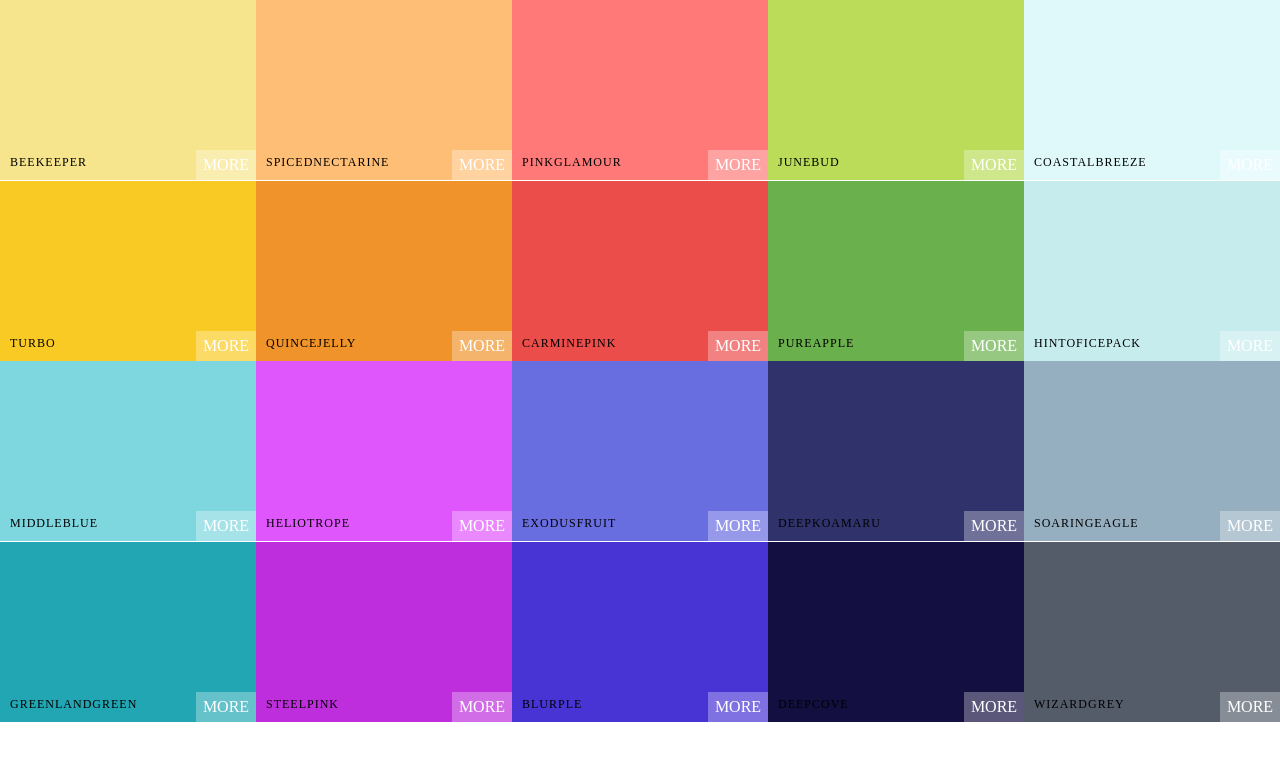
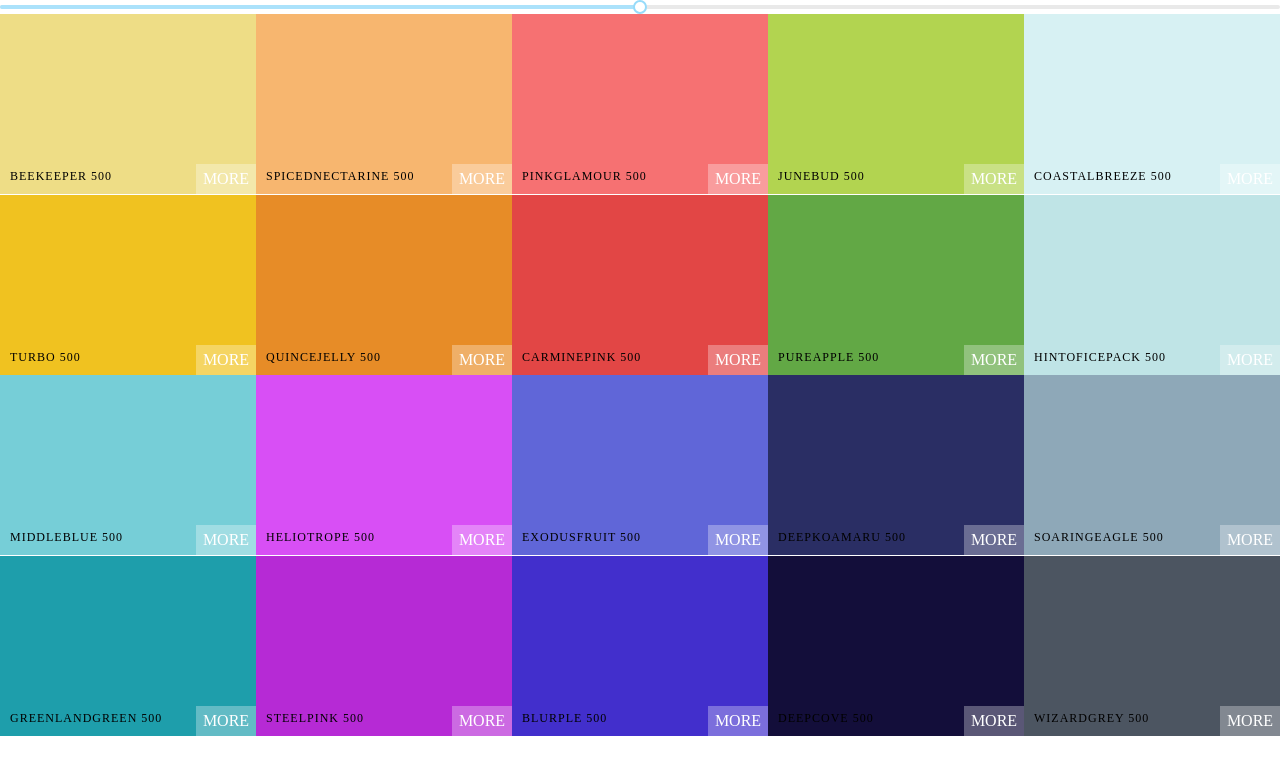
Before and after one commit to tsertic/color-picker-app, a React (Create React App) app: page / in a window 1280 px wide. Shown: the top 774 px of the page. Built offline with nearby package versions, Linux system fonts and the light colour scheme.

Commit message:
added rc-slider library and added slider to palette component

```diff
--- a/package.json
+++ b/package.json
@@ -8,6 +8,7 @@
     "@testing-library/user-event": "^7.2.1",
     "chroma-js": "^2.1.0",
     "copy-to-clipboard": "^3.3.1",
+    "rc-slider": "^9.2.3",
     "react": "^16.13.0",
     "react-copy-to-clipboard": "^5.0.2",
     "react-dom": "^16.13.0",
--- a/src/App.js
+++ b/src/App.js
@@ -4,12 +4,11 @@ import Palette from './containers/Palette';
 import { generatePalette } from './utils/colorHelpers';
 
 function App() {
-  const newPallete = generatePalette(seedColors[4]);
-  console.log(newPallete);
+  const genPallete = generatePalette(seedColors[4]);
 
   return (
     <div>
-      <Palette {...seedColors[4]} />
+      <Palette palette={genPallete} />
     </div>
   );
 }
--- a/src/containers/Palette.js
+++ b/src/containers/Palette.js
@@ -1,14 +1,39 @@
 import React, { Component } from 'react';
 import ColorBox from './ColorBox';
 import './Palette.css';
+
+import Slider, { Range } from 'rc-slider';
+import 'rc-slider/assets/index.css';
+
 class Palette extends Component {
+  constructor(props) {
+    super(props);
+    this.state = {
+      level: 500
+    };
+  }
+
+  changeLevel = newLevel => {
+    this.setState({ level: newLevel });
+  };
+
   render() {
     console.log(this.props);
-    const colorBoxes = this.props.colors.map(color => {
-      return <ColorBox background={color.color} name={color.name} />;
+    const { level } = this.state;
+    const colorBoxes = this.props.palette.colors[level].map(color => {
+      return <ColorBox background={color.hex} name={color.name} />;
     });
     return (
       <div className="Palette">
+        <div>
+          <Slider
+            min={100}
+            step={100}
+            max={900}
+            defaultValue={level}
+            onAfterChange={this.changeLevel}
+          />
+        </div>
         {/* Navbar goes  here */}
         <div className="Palette-colors">{colorBoxes}</div>
       </div>
```
Also changed, not shown: 1 other file (tests, documents, lock files or other folders).
